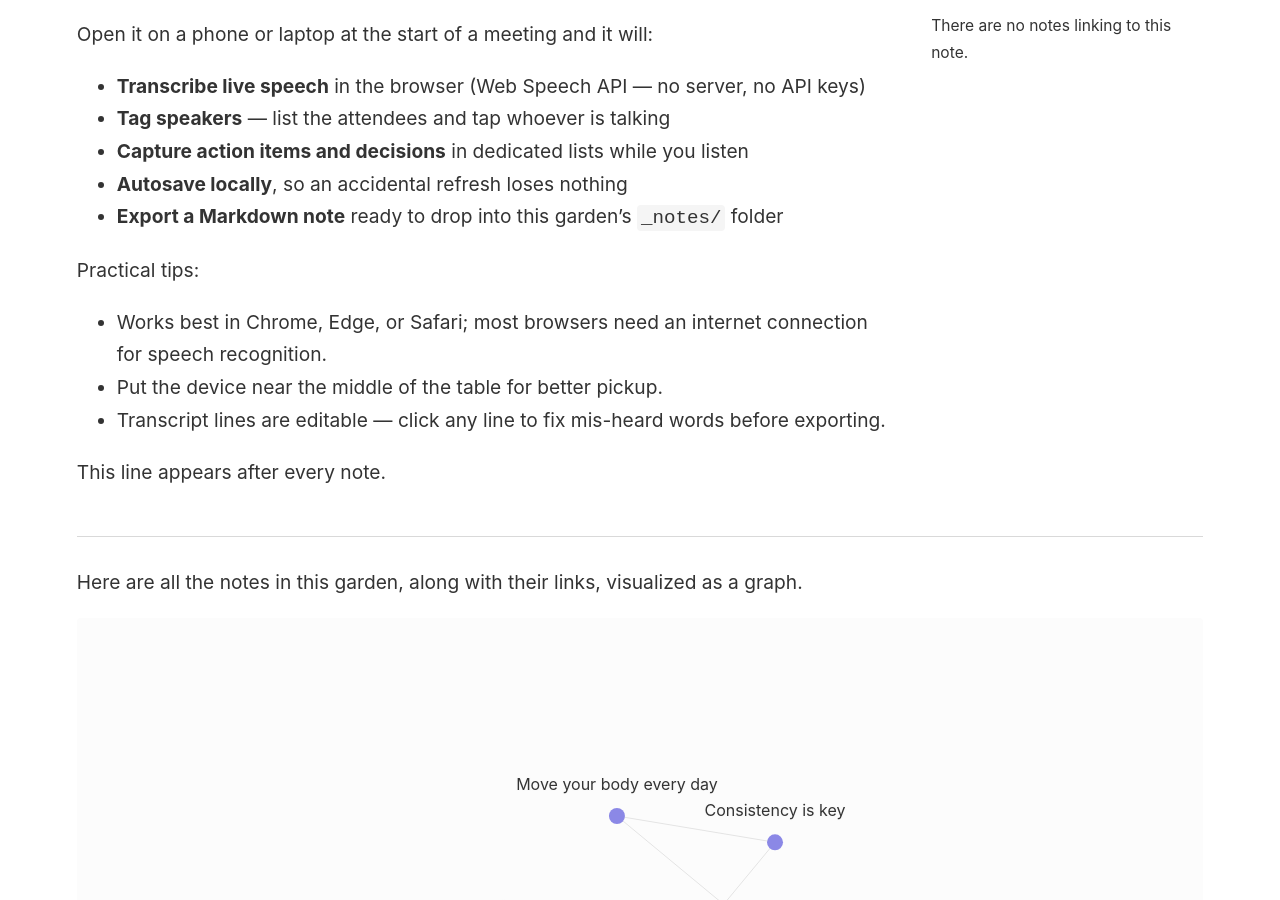
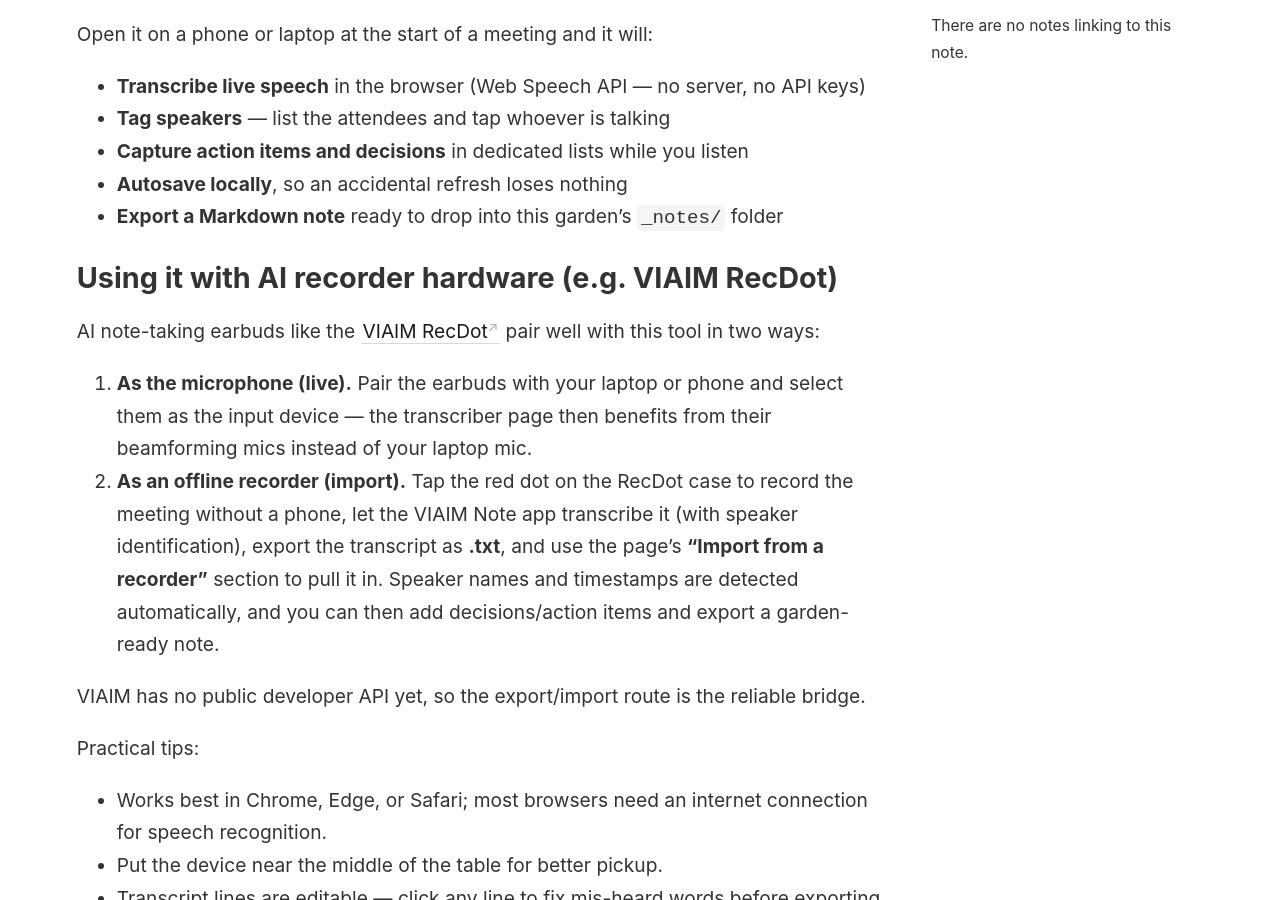
Before and after one commit to brandonchua888/Digitalgarden, a Jekyll site: the page built from _notes/meeting-transcriber.md, in a window 1280 px wide and 900 px high, scrolled down 310 px. Built offline with Jekyll 4.4.1, drawn with Linux system fonts in a browser that asks for light colours; some of the changed text lies outside the part shown.

Commit message:
Add recorder transcript import for VIAIM-style exports
Adds an import section to /transcribe that accepts uploaded or pasted
transcripts from recorder apps (VIAIM Note .txt, SRT/VTT, inline
'Name: text', or plain text). Speaker headers and timestamps are parsed
where present and appended to the editable transcript, so recordings
made on AI earbuds can be turned into garden notes. Documents the two
hardware workflows (live Bluetooth mic, offline record + import) in the
meeting-transcriber note.

Co-Authored-By: Claude Fable 5 <noreply@anthropic.com>
Claude-Session: https://claude.ai/code/session_0146kwEuCBGZLsvEBBbWKhrK

```diff
--- a/_notes/meeting-transcriber.md
+++ b/_notes/meeting-transcriber.md
@@ -13,6 +13,22 @@ Open it on a phone or laptop at the start of a meeting and it will:
 - **Autosave locally**, so an accidental refresh loses nothing
 - **Export a Markdown note** ready to drop into this garden's `_notes/` folder
 
+## Using it with AI recorder hardware (e.g. VIAIM RecDot)
+
+AI note-taking earbuds like the [VIAIM RecDot](https://store.viaim.ai/products/viaim-recdot) pair well with this tool in two ways:
+
+1. **As the microphone (live).** Pair the earbuds with your laptop or phone and select them
+   as the input device — the transcriber page then benefits from their beamforming mics
+   instead of your laptop mic.
+2. **As an offline recorder (import).** Tap the red dot on the RecDot case to record the
+   meeting without a phone, let the VIAIM Note app transcribe it (with speaker
+   identification), export the transcript as **.txt**, and use the page's
+   **"Import from a recorder"** section to pull it in. Speaker names and timestamps are
+   detected automatically, and you can then add decisions/action items and export a
+   garden-ready note.
+
+VIAIM has no public developer API yet, so the export/import route is the reliable bridge.
+
 Practical tips:
 
 - Works best in Chrome, Edge, or Safari; most browsers need an internet connection for speech recognition.
```
Also changed, not shown: _pages/transcribe.html (+105 -0 lines).
